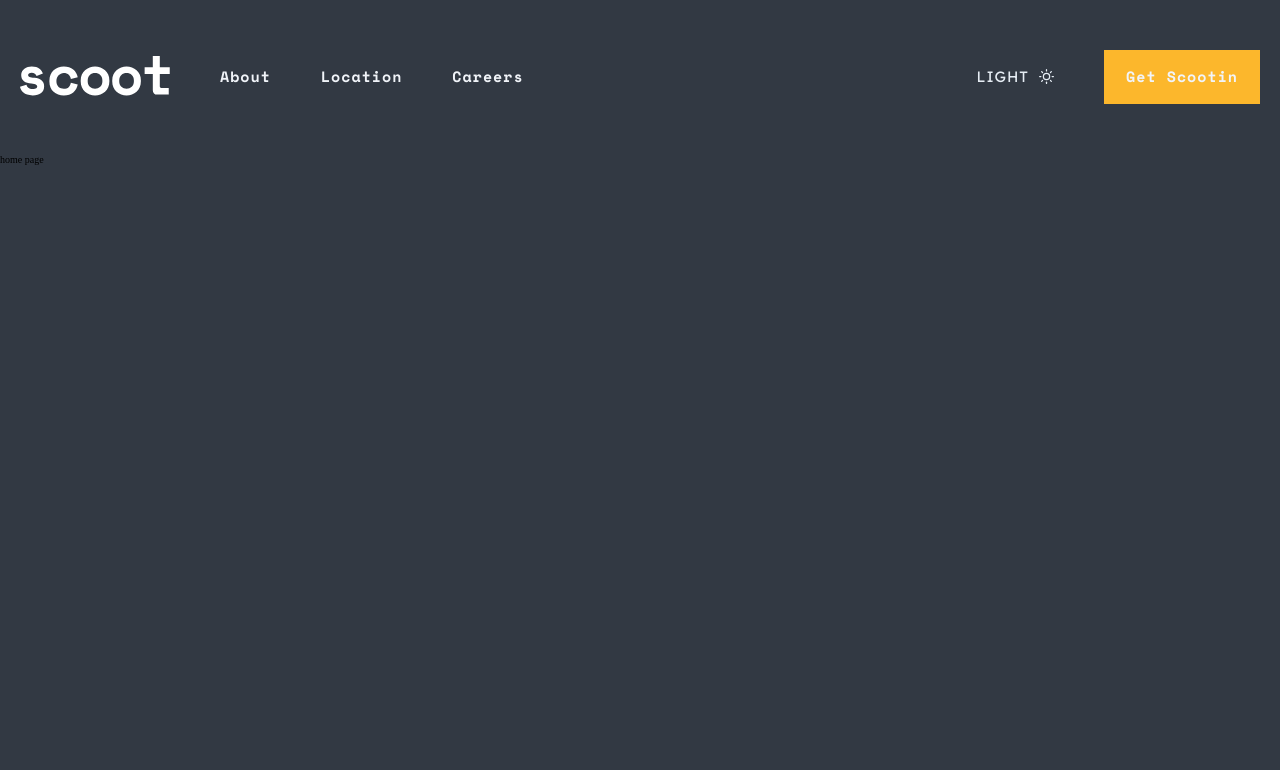
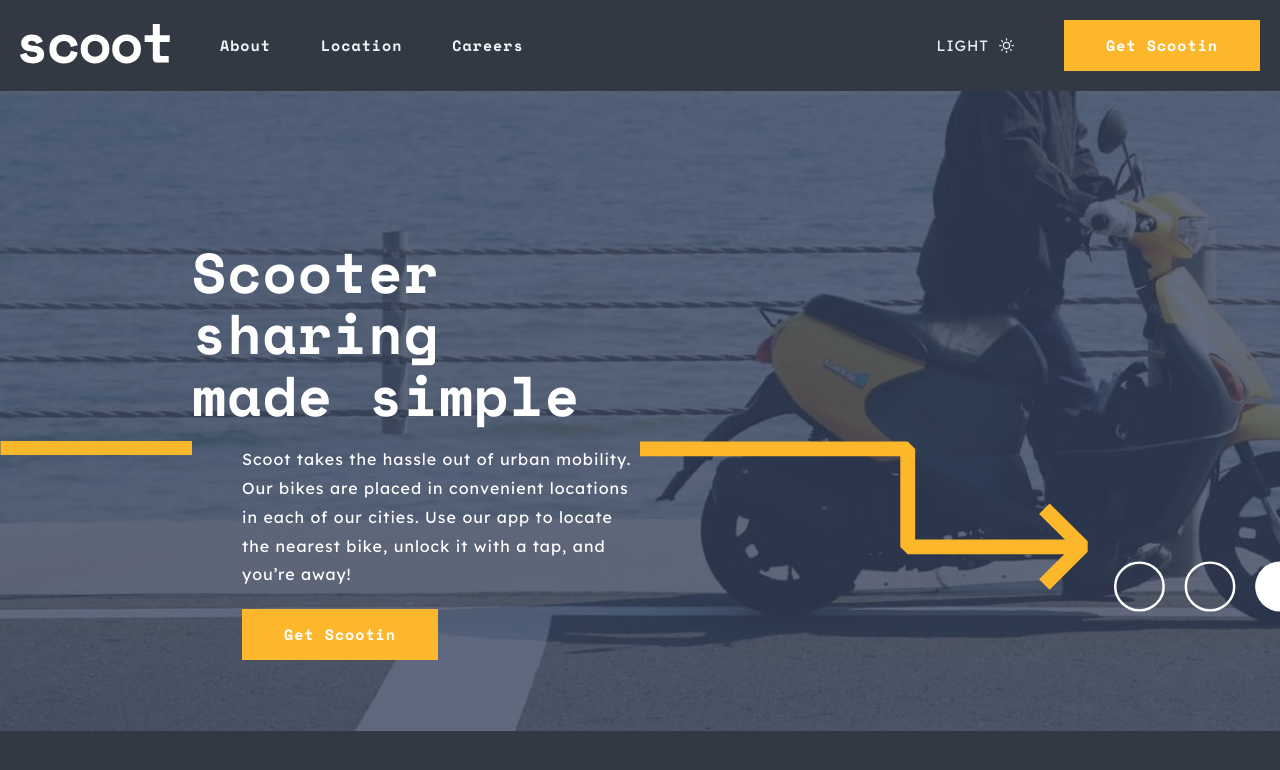
Before and after one commit to habibdev96/FEM-scoot-multi-page-website, a React (Create React App) app: page / in a window 1280 px wide. Shown: the top 770 px of the page. Built offline with nearby package versions, Linux system fonts and the light colour scheme.

Commit message:
created home hero

```diff
--- a/src/abstracts/Globals.js
+++ b/src/abstracts/Globals.js
@@ -3,6 +3,7 @@ import { createGlobalStyle } from 'styled-components';
 const Globals = createGlobalStyle`
   :root {
     /* colors */
+    --white: hsl(0, 0%, 100%);
     --snow: hsl(214, 37%, 96%);
     --yellow: hsl(40, 97%, 58%);
     --lightYellow: hsl(39, 100%, 94%);
--- a/src/abstracts/Mixins.js
+++ b/src/abstracts/Mixins.js
@@ -10,14 +10,14 @@ const headingStyles = css`
   font-family: 'Space Mono', monospace;
   font-weight: 700;
   letter-spacing: 0.1rem;
-  line-height: 1.3;
+  line-height: 1.1;
 `;
 
 const textStyles = css`
   font-family: 'Lexend Deca', sans-serif;
   font-weight: 400;
   letter-spacing: 0.1rem;
-  line-height: 1.6;
+  line-height: 1.8;
 `;
 
 const sectionSpacingSm = css`
--- /dev/null
+++ b/src/components/Home/HomeHero.js
@@ -0,0 +1,81 @@
+import styled from 'styled-components';
+import { HeroHeading } from '../StyledElements/Headings.styled';
+import Paragraph from '../StyledElements/Paragraphs.styled';
+import StyledButton from '../StyledElements/Buttons.styled';
+import bgImage from '../../assets/images/home-hero-desktop.jpg';
+import line from '../../assets/patterns/line.svg';
+import rightArrow from '../../assets/patterns/right-arrow.svg';
+import circles from '../../assets/patterns/white-circles.svg';
+
+const StyledHeader = styled.header`
+  background: url(${bgImage}) center center/cover no-repeat;
+  height: 80vh;
+  width: 100vw;
+  overflow: hidden;
+`;
+
+const Container = styled.div`
+  position: relative;
+
+  & > div {
+    position: absolute;
+    top: 15rem;
+    left: 15%;
+    width: 35%;
+
+    & > div {
+      margin-left: 5rem;
+    }
+  }
+
+  .pattern {
+    position: absolute;
+
+    &--line {
+      width: 15%;
+      top: 35rem;
+      left: 0;
+    }
+
+    &--arrow {
+      width: 35%;
+      top: 35rem;
+      right: 15%;
+    }
+
+    &--circles {
+      width: 15%;
+      top: 47rem;
+      right: -2%;
+    }
+  }
+`;
+
+const HomeHero = () => {
+  return (
+    <StyledHeader>
+      <Container>
+        <img src={line} alt='' className='pattern pattern--line' />
+        <div>
+          <HeroHeading>
+            Scooter sharing <br /> made simple
+          </HeroHeading>
+          <div>
+            <Paragraph light>
+              Scoot takes the hassle out of urban mobility. Our bikes are placed
+              in convenient locations in each of our cities. Use our app to
+              locate the nearest bike, unlock it with a tap, and you’re away!
+            </Paragraph>
+            <StyledButton to='/Location' primary={+true}>
+              Get Scootin
+            </StyledButton>
+          </div>
+        </div>
+        <img src={rightArrow} alt='' className='pattern pattern--arrow' />
+        <img src={circles} alt='' className='pattern pattern--circles' />
+      </Container>
+    </StyledHeader>
+  );
+};
+
+export default HomeHero;
--- a/src/components/Shared/Navbar.js
+++ b/src/components/Shared/Navbar.js
@@ -5,15 +5,11 @@ import { Link } from 'react-router-dom';
 import StyledLink from '../StyledElements/Link.styled';
 import StyledButton from '../StyledElements/Buttons.styled';
 import ThemeToggleButton from './ThemeToggleButton';
-import {
-  sectionSpacingSm,
-  maxWidthLg,
-  flexAlign,
-} from '../../abstracts/Mixins';
+import { maxWidthLg, flexAlign } from '../../abstracts/Mixins';
 import { useGlobalContext } from '../../context';
 
 const Container = styled.div`
-  ${sectionSpacingSm}
+  padding: 2rem;
   ${maxWidthLg}
   ${flexAlign}
   justify-content: space-between;
--- a/src/components/StyledElements/Buttons.styled.js
+++ b/src/components/StyledElements/Buttons.styled.js
@@ -3,16 +3,18 @@ import { Link } from 'react-router-dom';
 import { headingStyles } from '../../abstracts/Mixins';
 
 const StyledButton = styled(Link)`
+  display: inline-block;
+  font-size: 1.5rem;
+  padding: 1.5rem 4rem;
+  transition: var(--mainTransition);
+
   ${({ primary }) =>
     primary &&
     css`
       ${headingStyles}
-      font-size: 1.5rem;
       background-color: var(--yellow);
-      color: var(--snow);
-      padding: 1.5rem 2rem;
+      color: var(--white);
       border: 0.2rem solid var(--yellow);
-      transition: var(--mainTransition);
 
       &:hover,
       &:focus {
--- /dev/null
+++ b/src/components/StyledElements/Headings.styled.js
@@ -0,0 +1,8 @@
+import styled from 'styled-components';
+import { headingStyles } from '../../abstracts/Mixins';
+
+export const HeroHeading = styled.h1`
+  ${headingStyles}
+  font-size: 5.6rem;
+  color: var(--white);
+`;
--- /dev/null
+++ b/src/components/StyledElements/Paragraphs.styled.js
@@ -0,0 +1,12 @@
+import styled from 'styled-components';
+import { textStyles } from '../../abstracts/Mixins';
+
+const Paragraph = styled.p`
+  ${textStyles}
+  font-size: 1.6rem;
+  padding: 2rem 0;
+  color: ${({ theme }) => theme.text};
+  ${({ light }) => light && 'color: var(--white);'}
+`;
+
+export default Paragraph;
--- a/src/pages/Home.js
+++ b/src/pages/Home.js
@@ -1,5 +1,11 @@
+import HomeHero from '../components/Home/HomeHero';
+
 const Home = () => {
-  return <div>home page</div>;
+  return (
+    <>
+      <HomeHero />
+    </>
+  );
 };
 
 export default Home;
```
